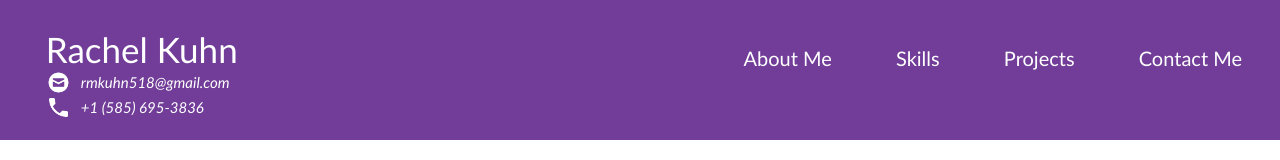
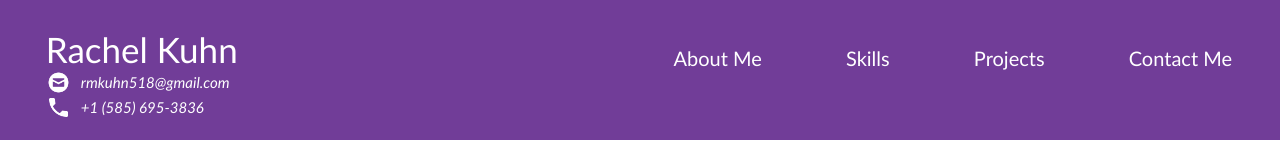
Before and after one commit to Rmkuhn518/my-portfolio, a plain HTML site: page index.html in a window 1280 px wide. Shown: the top 160 px of the page. Drawn offline with Linux system fonts and the light colour scheme.

Commit message:
Update style.css

```diff
--- a/style.css
+++ b/style.css
@@ -17,8 +17,7 @@ body {
 
 .topmenu {
   color: white;
-  margin-top: 10px;
-  margin: 10px;
+  margin: 20px;
   padding: 20px;
   font-size: 20px;
   text-decoration:none;
```
